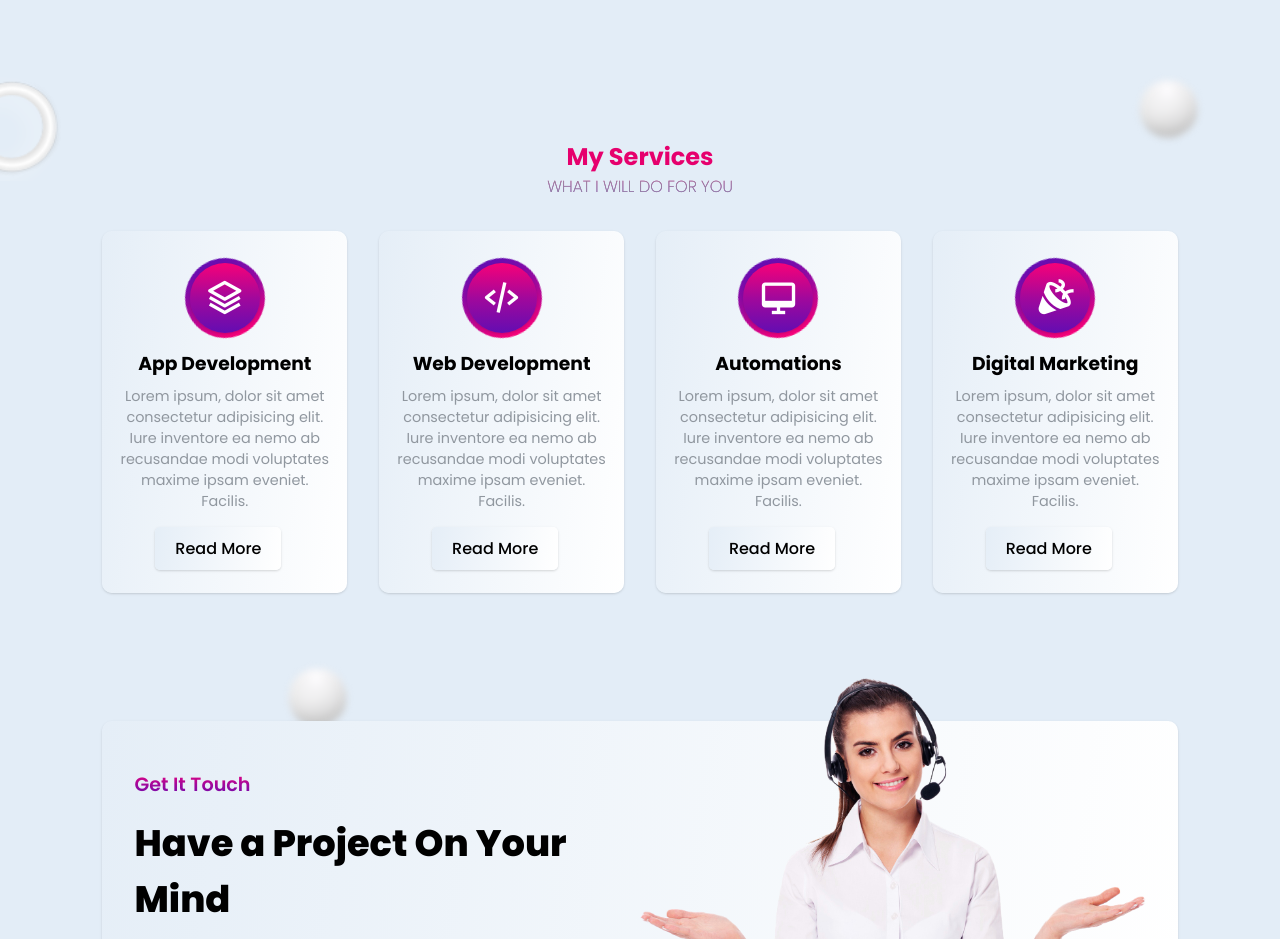
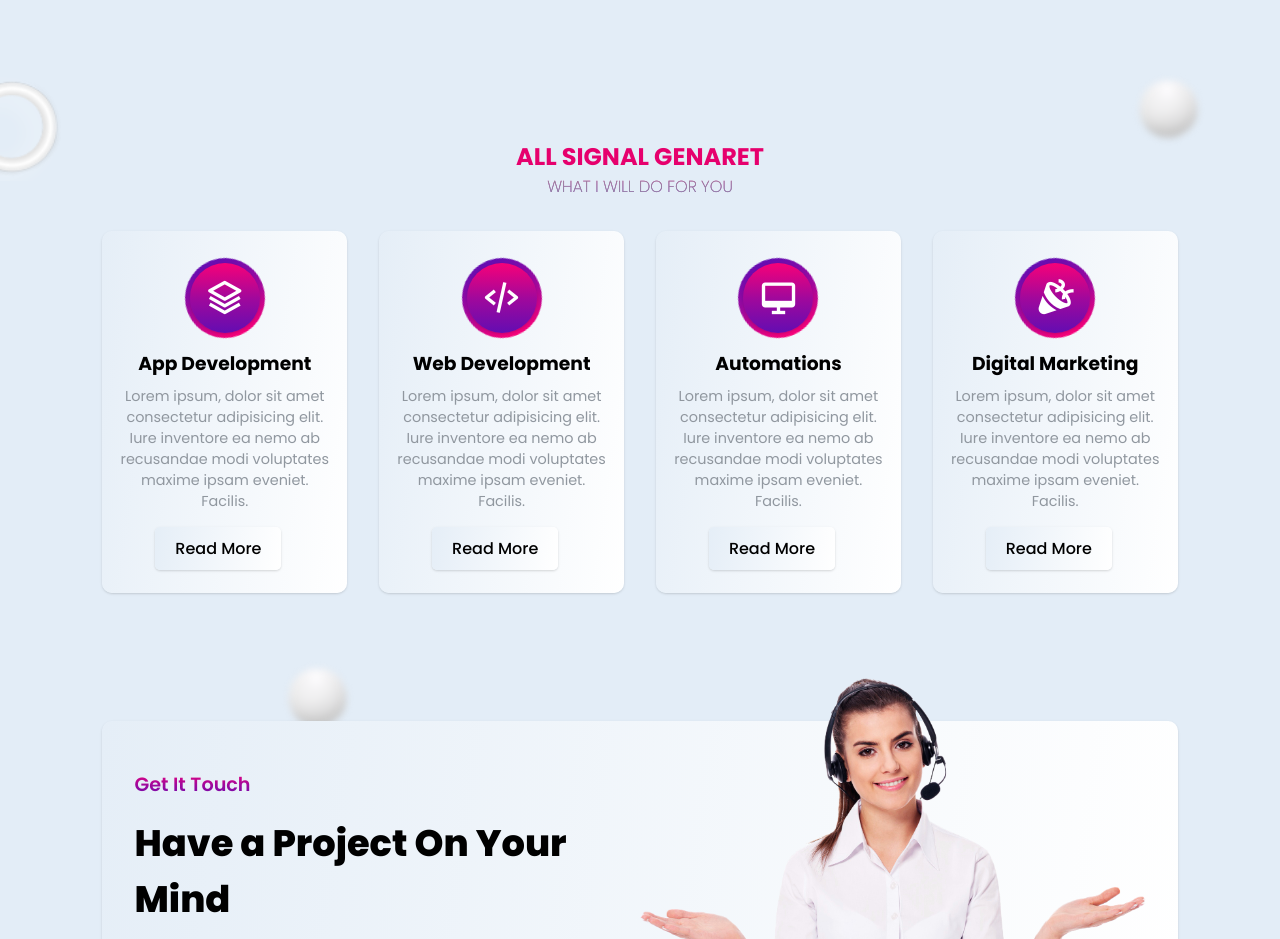
Before and after one commit to trioprofitcity2024/signal, a plain HTML site: page index.html in a window 1280 px wide. Shown: the part 1540-2479 px from the top of the page. Drawn offline with nearby package versions, Linux system fonts and the light colour scheme.

Commit message:
Update index.html

```diff
--- a/index.html
+++ b/index.html
@@ -150,7 +150,7 @@
 
     <section class="services" id="services">
         <div class="main-text">
-            <h2 class="heading">My Services</h2>
+            <h2 class="heading">ALL SIGNAL GENARET</h2>
             <span>what i will do for you</span>
         </div>
 
```
